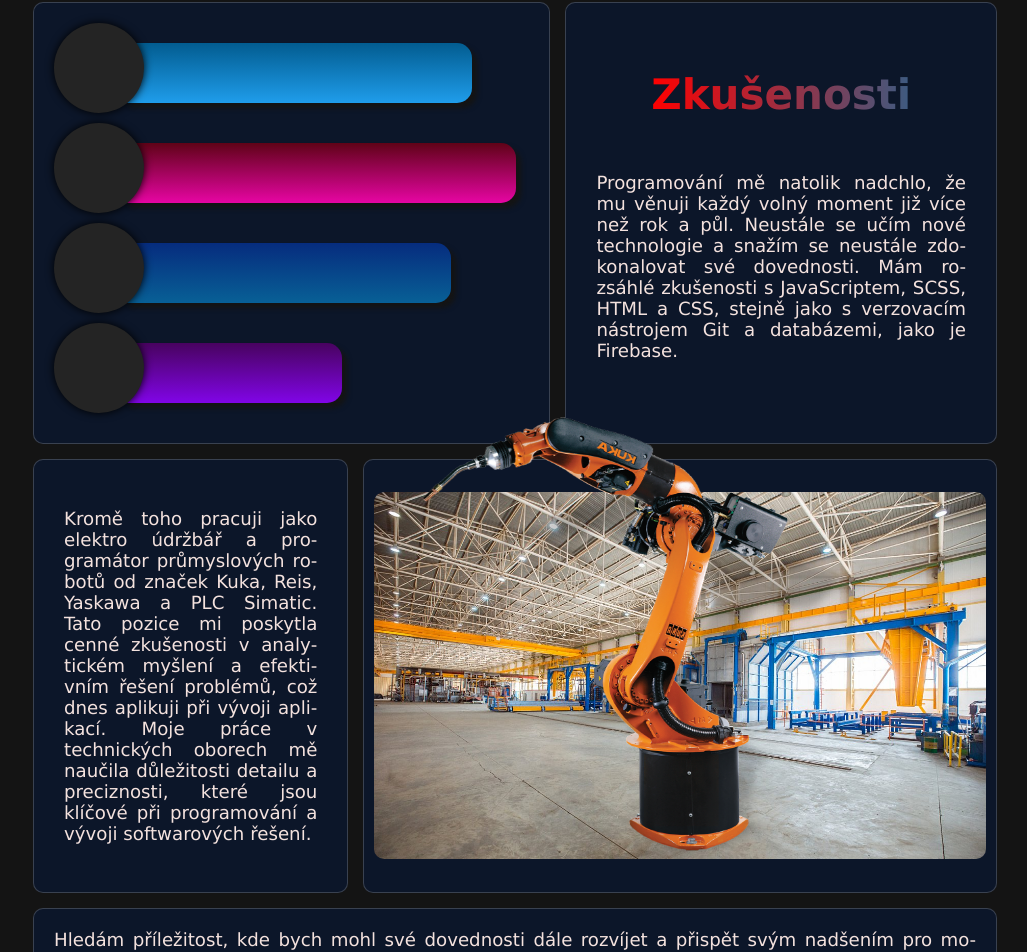
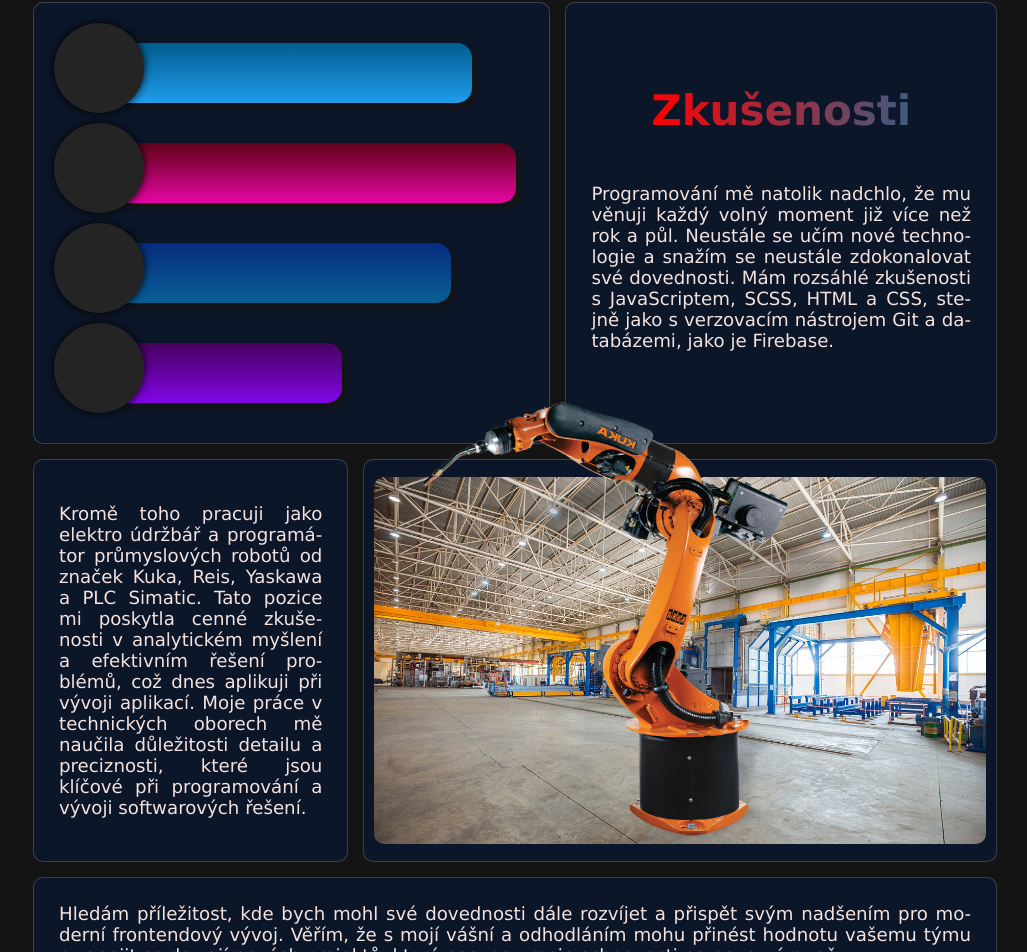
Before and after one commit to Juzba/my-portfolio, a React (Vite) app: page /#/ in a window 1280 px wide. Shown: the part 1004-1956 px from the top of the page, without its empty margins (253-1280 px from the left). Built offline with nearby package versions, Linux system fonts and the light colour scheme; no server answers; some icons are missing.

Commit message:
padding update

```diff
--- a/src/pages/Home/About-Third-Box.scss
+++ b/src/pages/Home/About-Third-Box.scss
@@ -60,7 +60,7 @@
 
 			p {
 				max-width: 800px;
-				padding: 30px;
+				padding: 25px;
 
 				opacity: 0;
 				transform: translateY(20px);
@@ -105,7 +105,7 @@
 			justify-content: center;
 			align-items: center;
 			p {
-				padding: 30px;
+				padding: 25px;
 				flex: 1;
 				text-align: justify;
 				hyphens: auto;
@@ -166,7 +166,7 @@
 		overflow: hidden;
 
 		.text6 {
-			padding: 20px;
+			padding: 25px;
 			margin: 0;
 			text-align: justify;
 			hyphens: auto;
```
